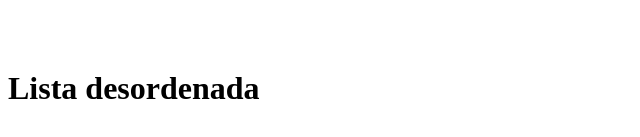
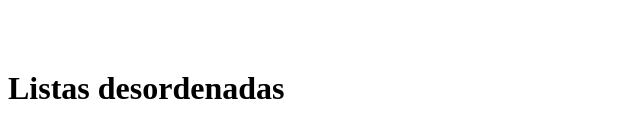
Before and after one commit to Ju4nch10/codo, a plain HTML site: page Clase2/enlaces2.html in a window 1280 px wide. Shown: the part 409-546 px from the top of the page, without its empty margins (0-640 px from the left). Drawn offline with Linux system fonts and the light colour scheme.

Commit message:
Commit 2

```diff
--- a/Clase2/enlaces2.html
+++ b/Clase2/enlaces2.html
@@ -7,7 +7,7 @@
 </head>
 <body>
     <br><br><br><br><br><br><br><br><br><br><br><br><br><br><br><br><br><br><br><br><br><br><br><br><br>
-    <h1><a name="listasdesordenadas">Lista desordenada</a></h1>
+    <h1><a name="listasdesordenadas">Listas desordenadas</a></h1>
 
 </body>
 </html>
```
